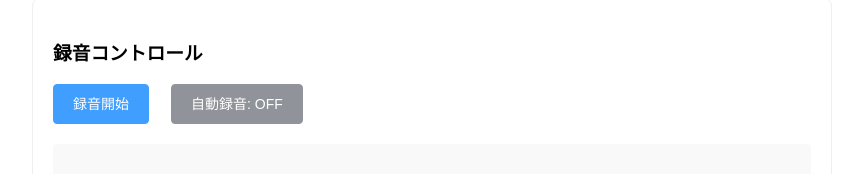
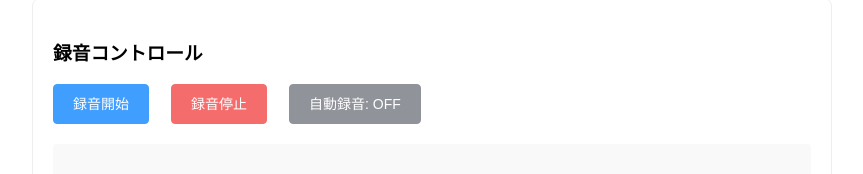
Before and after one commit to yuki0627/KotoLab01, a Vue app: page / in a window 1280 px wide. Shown: the part 556-730 px from the top of the page, without its empty margins (208-1071 px from the left). Built offline with nearby package versions, Linux system fonts and the light colour scheme; no server answers.

Commit message:
録音ボタンの機能を改善し、録音開始と停止のボタンを分離。録音中は開始ボタンを無効化し、録音停止ボタンを追加。録音タイマーの型を修正し、不要なトグル関数を削除。

```diff
--- a/src/components/AudioRecorder.vue
+++ b/src/components/AudioRecorder.vue
@@ -8,10 +8,18 @@
         <el-button
           type="primary"
           size="large"
-          :loading="isRecording"
-          @click="toggleRecording"
+          :disabled="isRecording"
+          @click="startRecording"
         >
-          {{ isRecording ? '録音停止' : '録音開始' }}
+          録音開始
+        </el-button>
+
+        <el-button
+          type="danger"
+          size="large"
+          @click="stopRecording"
+        >
+          録音停止
         </el-button>
 
         <el-button
@@ -53,7 +61,7 @@
 </template>
 
 <script setup lang="ts">
-import { ref, onMounted, inject } from 'vue'
+import { ref, onMounted } from 'vue'
 import { ElMessage } from 'element-plus'
 import { useAudioDevices } from '../composables/useAudioDevices'
 
@@ -68,19 +76,12 @@ const { selectedDeviceId } = useAudioDevices()
 
 let mediaRecorder: MediaRecorder | null = null
 let websocket: WebSocket | null = null
-let recordingTimer: number | null = null
+let recordingTimer: ReturnType<typeof setInterval> | null = null
 
 onMounted(() => {
   loadRecordings()
 })
 
-async function toggleRecording() {
-  if (isRecording.value) {
-    stopRecording()
-  } else {
-    await startRecording()
-  }
-}
 
 async function startRecording() {
   try {
@@ -129,7 +130,7 @@ async function startRecording() {
 }
 
 function stopRecording() {
-  if (mediaRecorder && isRecording.value) {
+  if (mediaRecorder) {
     mediaRecorder.stop()
     isRecording.value = false
     recordingStatus.value = '待機中'
@@ -190,7 +191,7 @@ function playRecording(filename: string) {
   audio.play()
 }
 
-async function deleteRecording(filename: string) {
+async function deleteRecording(_filename: string) {
   // サーバー側で削除APIを実装する必要があります
   ElMessage.info('削除機能は未実装です')
 }
```
